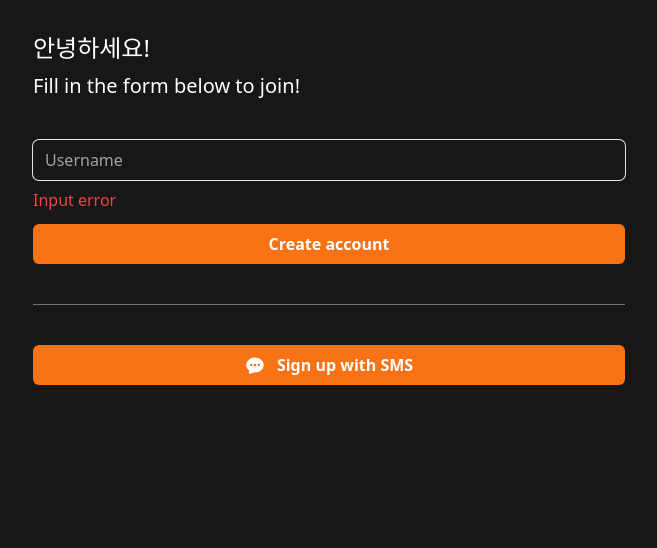
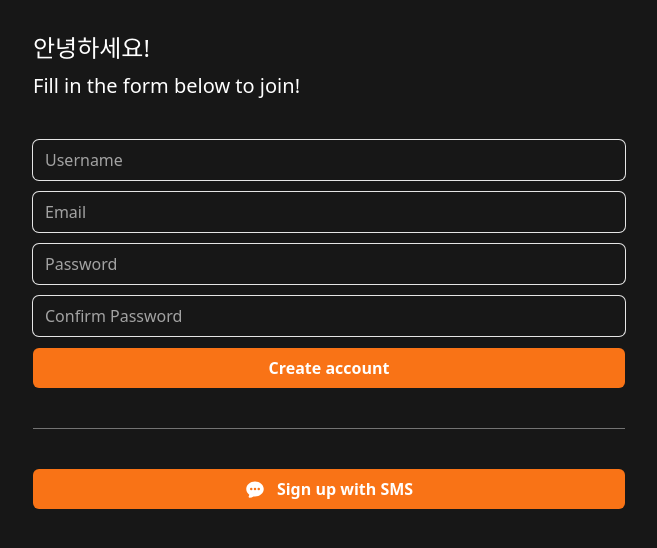
Before and after one commit to Rootjang92/carrot-market-next, a Next.js app: page /create-account in a window 1280 px wide. Shown: the top 548 px of the page, without its empty margins (311-968 px from the left). Built offline with nearby package versions, Linux system fonts and the light colour scheme.

Commit message:
Feat: form input, button component

```diff
--- a/app/create-account/page.tsx
+++ b/app/create-account/page.tsx
@@ -1,5 +1,8 @@
 import { ChatBubbleOvalLeftEllipsisIcon } from '@heroicons/react/16/solid';
 import Link from 'next/link';
+
+import FormInput from '@/components/form-input';
+import FormButton from '@/components/form-button';
 
 export default function CreateAccount() {
   return (
@@ -9,16 +12,11 @@ export default function CreateAccount() {
         <h2 className="text-xl">Fill in the form below to join!</h2>
       </div>
       <form className="flex flex-col gap-3">
-        <div className="flex flex-col gap-2">
-          <input
-            className="bg-transparent rounded-md w-full h-10 focus:outline-none ring-1 focus:ring-2 ring-neutral-200 focus:ring-orange-500 border-none placeholder:text-neutral-400"
-            type="text"
-            placeholder="Username"
-            required
-          />
-          <span className="text-red-500 font-medium">Input error</span>
-        </div>
-        <button className="primary-btn h-10">Create account</button>
+        <FormInput type="text" placeholder="Username" required errors={[]} />
+        <FormInput type="email" placeholder="Email" required errors={[]} />
+        <FormInput type="password" placeholder="Password" required errors={[]} />
+        <FormInput type="password" placeholder="Confirm Password" required errors={[]} />
+        <FormButton loading={false} text="Create account" />
       </form>
       <div className="w-full h-px bg-neutral-500" />
       <div>
--- a/app/globals.css
+++ b/app/globals.css
@@ -10,6 +10,6 @@
 
 @layer components {
   .primary-btn {
-    @apply w-full bg-orange-500 font-semibold rounded-md hover:bg-orange-400 transition-colors;
+    @apply w-full bg-orange-500 text-white font-semibold rounded-md hover:bg-orange-400 transition-colors;
   }
 }
--- a/app/page.tsx
+++ b/app/page.tsx
@@ -9,7 +9,7 @@ export default function Home() {
         <h2 className="text-2xl">당근 마켓에 어서오세요!</h2>
       </section>
       <section className="flex flex-col items-center gap-3 w-full px-5">
-        <Link href="/create-account" className="primary-btn py-2.5 text-lg">
+        <Link href="/create-account" className="primary-btn py-2.5 text-lg text-center">
           시작하기
         </Link>
         <div className="flex gap-2">
--- /dev/null
+++ b/components/form-button.tsx
@@ -0,0 +1,15 @@
+interface Props {
+  text: string;
+  loading: boolean;
+}
+
+export default function FormButton({ text, loading }: Props) {
+  return (
+    <button
+      className="primary-btn h-10 disabled:bg-neutral-400 disabled:text-neutral-300 disabled:cursor-not-allowed"
+      disabled={loading}
+    >
+      {loading ? '로딩 중' : text}
+    </button>
+  );
+}
--- /dev/null
+++ b/components/form-input.tsx
@@ -0,0 +1,24 @@
+interface Props {
+  type: string;
+  placeholder: string;
+  required: boolean;
+  errors: string[];
+}
+
+export default function FormInput({ type, placeholder, required, errors }: Props) {
+  return (
+    <div className="flex flex-col gap-2">
+      <input
+        className="bg-transparent rounded-md w-full h-10 transition focus:outline-none ring-1 focus:ring-4 ring-neutral-200 focus:ring-orange-500 border-none placeholder:text-neutral-400"
+        type={type}
+        placeholder={placeholder}
+        required={required}
+      />
+      {errors.map((error) => (
+        <span className="text-red-500 font-medium" key={error}>
+          {error}
+        </span>
+      ))}
+    </div>
+  );
+}
```
